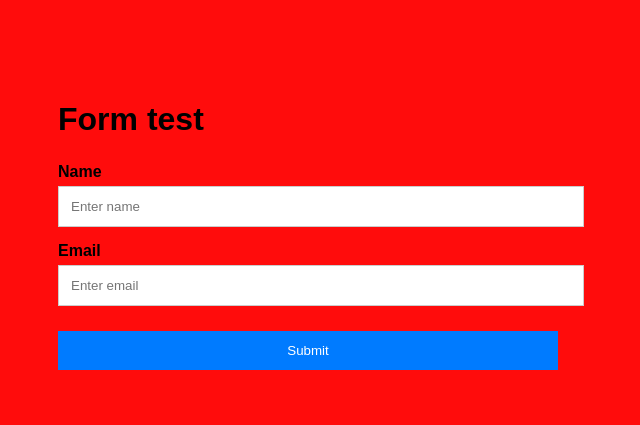
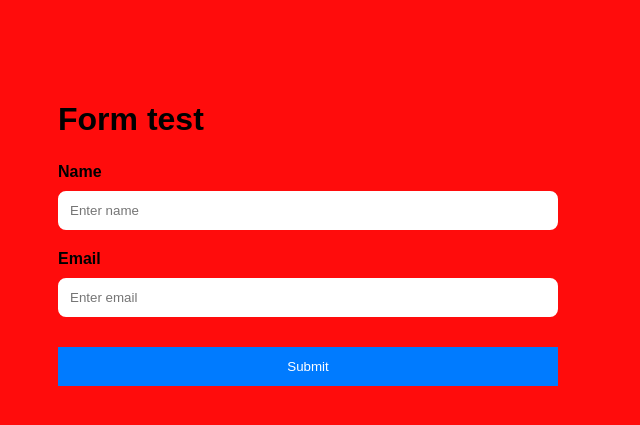
Before and after one commit to DeaDvey/hackstart26, a Flask app: page / in a window 1280 px wide. Shown: the top 425 px of the page, without its empty margins (332-972 px from the left). Run offline with Flask 3, Linux system fonts and the light colour scheme.

Commit message:
Update index.css

```diff
--- a/static/index.css
+++ b/static/index.css
@@ -28,7 +28,12 @@ body {
 }
 
 .formInputText {
-
+    width: 100%;
+    padding: 10px;
+    margin: 5px 0;
+    box-sizing: border-box;
+    border: 2px solid rgb(255, 255, 255);
+    border-radius: 8px;
 }
 
 .submitButton {
@@ -44,3 +49,8 @@ body {
 .submitButton:hover {
     background: #0056b3;
 }
+
+ .error-message {
+    color: red;
+    font-size: 14px;
+    margin-top: 5px;}
```
